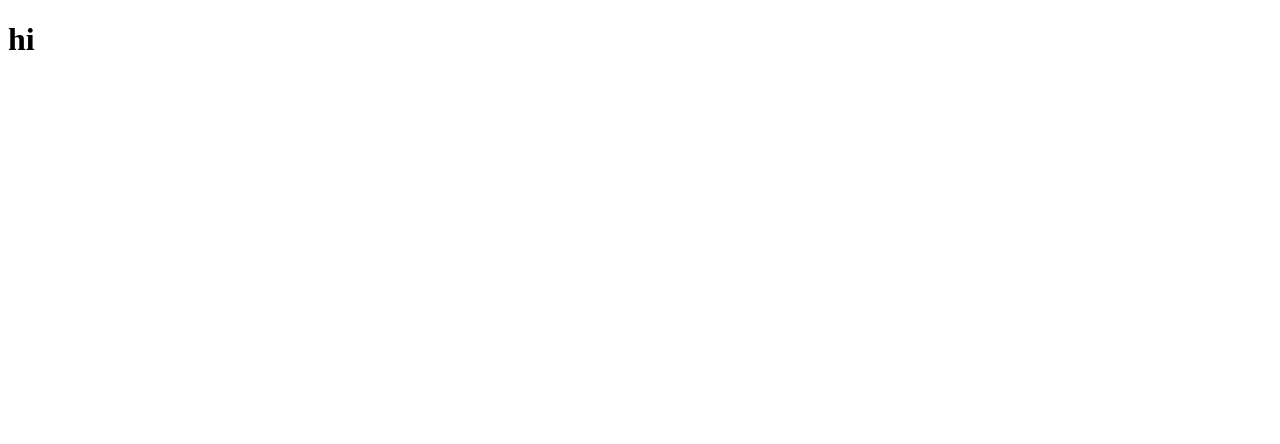
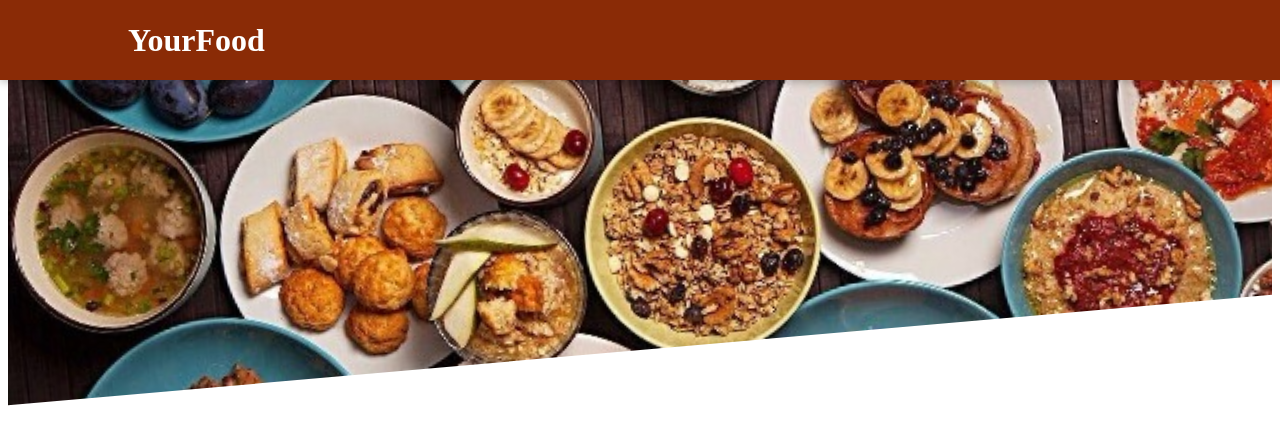
Before and after one commit to pihtovnikovaelena35/YourFood-app, a React (Create React App) app: page / in a window 1280 px wide. Shown: the top 444 px of the page. Built offline with nearby package versions, Linux system fonts and the light colour scheme.

Commit message:
Added a "Header" Component

```diff
--- a/src/App.js
+++ b/src/App.js
@@ -1,10 +1,11 @@
-import React from "react";
+import React, {Fragment} from "react";
+import Header from "./components/Layout/Header";
 
 function App() {
   return (
-    <div className="App">
-      <h1>hi</h1>
-    </div>
+    <Fragment>
+      <Header/>
+    </Fragment>
   );
 }
 
--- /dev/null
+++ b/src/components/Layout/Header.js
@@ -0,0 +1,20 @@
+import { Fragment } from "react";
+
+import mealsImage from '../../assets/foods.jpg';
+import classes from './Header.module.css';
+
+const Header = (props) => {
+    return (
+        <Fragment>
+            <header className={classes.header}>
+                <h1>YourFood</h1>
+                <button>Cart</button>
+            </header>
+            <div className={classes['main-image']}>
+                <img src={mealsImage} alt='A table full of delicious food!'/>
+            </div>
+        </Fragment>
+    );
+};
+
+export default Header;
--- /dev/null
+++ b/src/components/Layout/Header.module.css
@@ -0,0 +1,29 @@
+.header {
+ position: fixed;
+    top: 0;
+    left: 0;
+    width: 100%;
+    height: 5rem;
+    background-color: #8a2b06;
+    color: white;
+    display: flex;
+    justify-content: space-between;
+    align-items: center;
+    padding: 0 10%;
+    box-shadow: 0 2px 8px rgba(0, 0, 0, 0.25);
+    z-index: 10;
+}
+
+.main-image {
+    width: 100%;
+    height: 25rem;
+    z-index: 0;
+    overflow: hidden;
+}
+
+.main-image img {
+    width: 110%;
+    height: 100%;
+    object-fit: cover;
+    transform: rotateZ(-5deg) translateY(-4rem) translateX(-1rem);
+}
```
Also changed, not shown: src/assets/foods.jpg (added).
